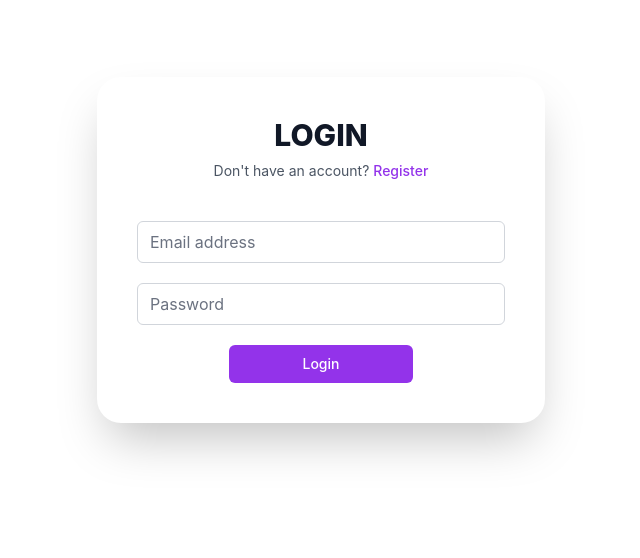
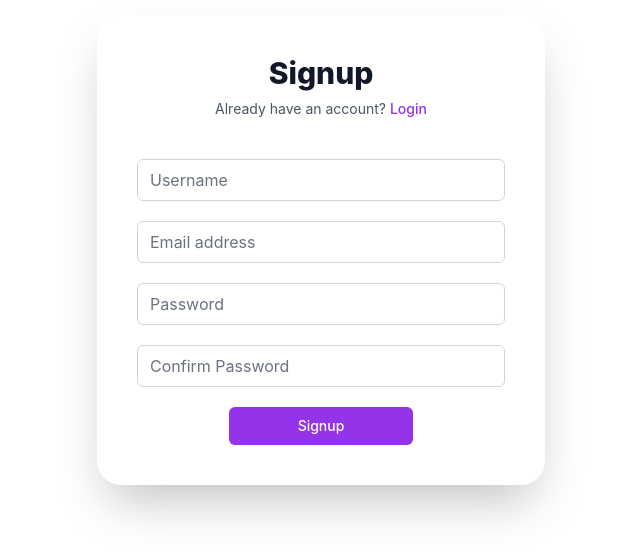
Before and after one commit to adeprastyo/simple-form-builder, a React (Create React App) app: page /signup in a window 1280 px wide. Shown: the part 150-708 px from the top of the page, without its empty margins (319-959 px from the left). Built offline with nearby package versions, Linux system fonts and the light colour scheme.

Commit message:
register page

```diff
--- a/src/App.js
+++ b/src/App.js
@@ -1,6 +1,7 @@
 import "./App.css";
 import { BrowserRouter, Routes, Route } from "react-router-dom";
 import LoginPage from "./pages/LoginPage";
+import SignupPage from "./pages/SignupPage";
 import "./App.css";
 
 function App() {
@@ -10,7 +11,7 @@ function App() {
         <BrowserRouter>
           <Routes>
             <Route path="/" element={<LoginPage />} />
-            <Route path="/signup" element={<LoginPage />} />
+            <Route path="/signup" element={<SignupPage />} />
           </Routes>
         </BrowserRouter>
       </div>
--- /dev/null
+++ b/src/components/Signup.jsx
@@ -0,0 +1,47 @@
+import { useState } from "react";
+import { signupFields } from "../constants/formFields";
+import FormAction from "./FormAction";
+import Input from "./Input";
+
+const fields = signupFields;
+let fieldsState = {};
+
+fields.forEach((field) => (fieldsState[field.id] = ""));
+
+export default function Signup() {
+  const [signupState, setSignupState] = useState(fieldsState);
+
+  const handleChange = (e) =>
+    setSignupState({ ...signupState, [e.target.id]: e.target.value });
+
+  const handleSubmit = (e) => {
+    e.preventDefault();
+    console.log(signupState);
+    createAccount();
+  };
+
+  //handle Signup API Integration here
+  const createAccount = () => {};
+
+  return (
+    <form className="mt-8 space-y-6" onSubmit={handleSubmit}>
+      <div className="flex-col text-center">
+        {fields.map((field) => (
+          <Input
+            key={field.id}
+            handleChange={handleChange}
+            value={signupState[field.id]}
+            labelText={field.labelText}
+            labelFor={field.labelFor}
+            id={field.id}
+            name={field.name}
+            type={field.type}
+            isRequired={field.isRequired}
+            placeholder={field.placeholder}
+          />
+        ))}
+        <FormAction handleSubmit={handleSubmit} text="Signup" />
+      </div>
+    </form>
+  );
+}
--- a/src/constants/formFields.js
+++ b/src/constants/formFields.js
@@ -20,4 +20,47 @@ const loginFields = [
     placeholder: "Password",
   },
 ];
-export { loginFields };
+const signupFields = [
+  {
+    labelText: "Username",
+    labelFor: "username",
+    id: "username",
+    name: "username",
+    type: "text",
+    autoComplete: "username",
+    isRequired: true,
+    placeholder: "Username",
+  },
+  {
+    labelText: "Email address",
+    labelFor: "email-address",
+    id: "email-address",
+    name: "email",
+    type: "email",
+    autoComplete: "email",
+    isRequired: true,
+    placeholder: "Email address",
+  },
+  {
+    labelText: "Password",
+    labelFor: "password",
+    id: "password",
+    name: "password",
+    type: "password",
+    autoComplete: "current-password",
+    isRequired: true,
+    placeholder: "Password",
+  },
+  {
+    labelText: "Confirm Password",
+    labelFor: "confirm-password",
+    id: "confirm-password",
+    name: "confirm-password",
+    type: "password",
+    autoComplete: "confirm-password",
+    isRequired: true,
+    placeholder: "Confirm Password",
+  },
+];
+
+export { loginFields, signupFields };
--- /dev/null
+++ b/src/pages/SignupPage.jsx
@@ -0,0 +1,18 @@
+import Header from "../components/Header";
+import Signup from "../components/Signup";
+
+export default function SignupPage() {
+  return (
+    <>
+      <div className="p-10 shadow-2xl rounded-3xl">
+        <Header
+          heading="Signup"
+          paragraph="Already have an account? "
+          linkName="Login"
+          linkUrl="/"
+        />
+        <Signup />
+      </div>
+    </>
+  );
+}
```
